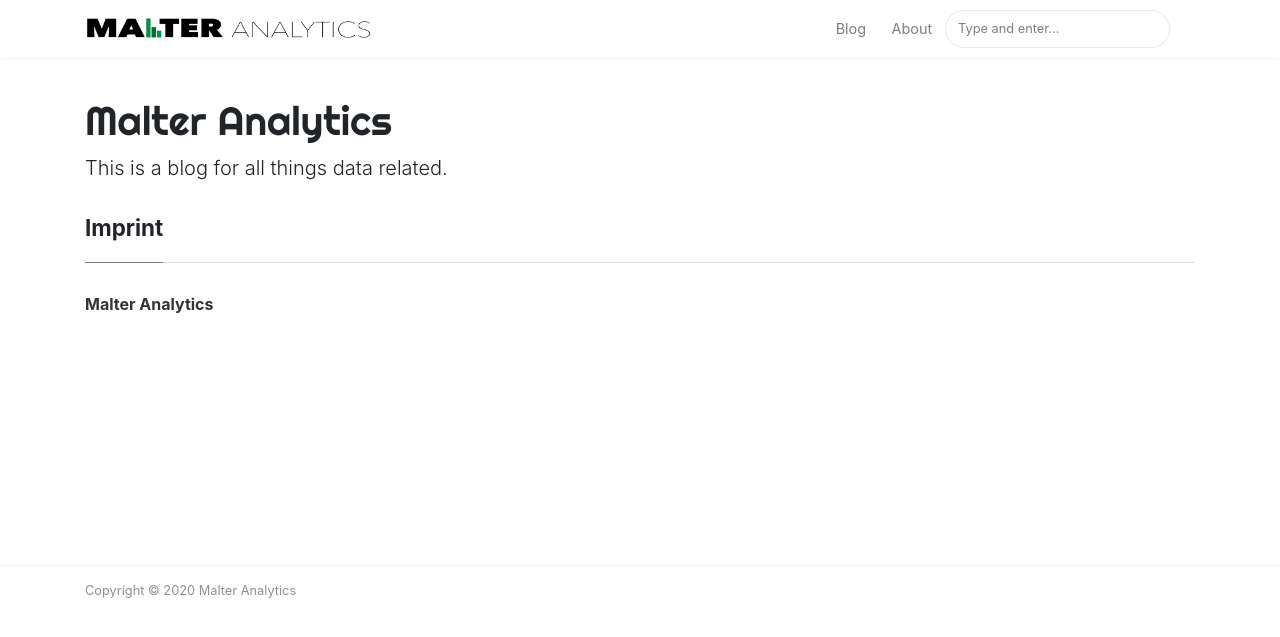
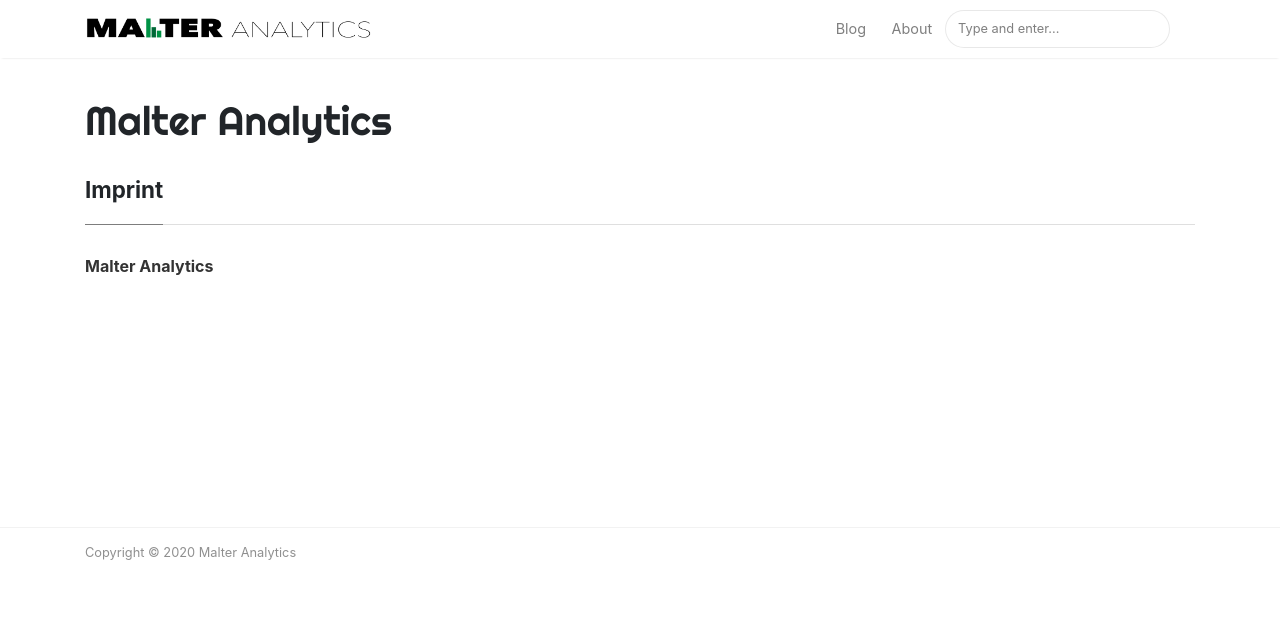
Before and after one commit to malteranalytics/malteranalytics.github.io, a Jekyll site: the page built from _pages/imprint.md, in a window 1280 px wide. Shown: the top 637 px of the page. Built offline with Jekyll 4.4.1, drawn with Linux system fonts in a browser that asks for light colours; nearby versions of some CDN libraries.

Commit message:
Update _config.yml

```diff
--- a/_config.yml
+++ b/_config.yml
@@ -1,7 +1,7 @@
 # Site
 name: "Malter Analytics"
 title: "Analytics and Data Science Blog"
-description: "This is a blog for all things data related."
+description: ""
 logo: 'assets/images/Malter-Analytics-Logo.png'
 baseurl:
 google_analytics: 'UA-137918066-1'
@@ -30,7 +30,7 @@
   drew:
     name: Andrew Malter
     display_name: Drew
-    gravatar: d8f2524cf47fb8fa03ba52ad8579238f
+    gravatar: /assets/images/profiles/drew.png
     #email: email@malteranalytics.com
     web:
     twitter: https://twitter.com/danmalter
```
